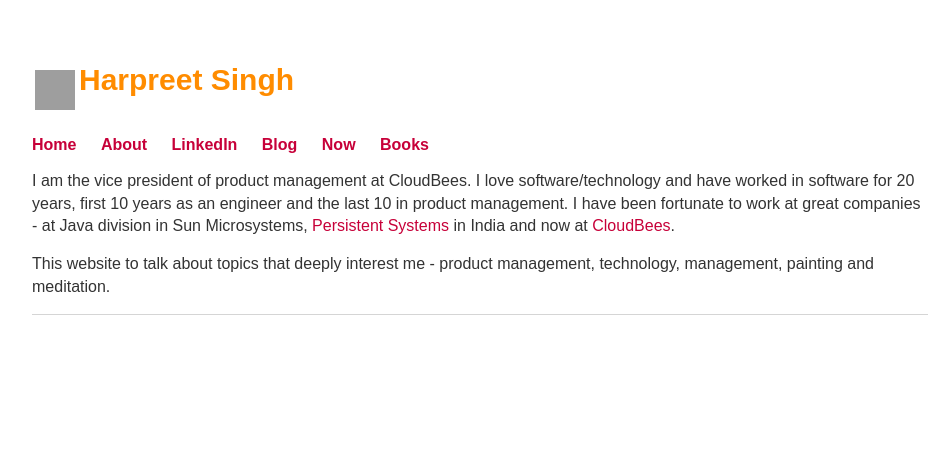
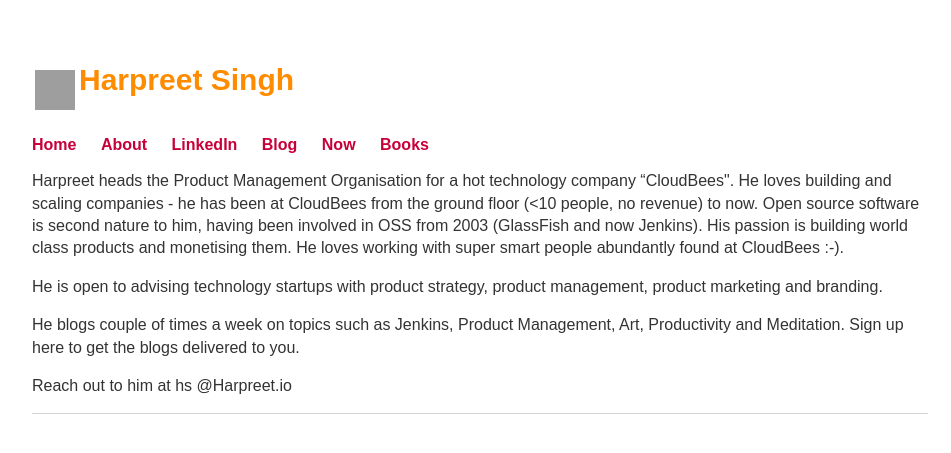
Before and after one commit to harpreetsingh/harpreetsingh.github.io, a Jekyll site: the page built from index.html, in a window 1280 px wide. Shown: the top 453 px of the page, without its empty margins (160-1111 px from the left). Built offline with Jekyll 4.4.1, drawn with Linux system fonts in a browser that asks for light colours; grey boxes are pictures that could not be loaded.

Commit message:
short bio

```diff
--- a/index.html
+++ b/index.html
@@ -3,15 +3,28 @@
 title: Harpreet Singh
 ---
 <p class="intro">
-     I am the vice president of product management at CloudBees. I
-     love software/technology and have worked in software for 20
-     years, first 10 years as an engineer and the last 10 in product
-     management. I have been fortunate to work at great companies - at
-     Java division in Sun Microsystems, <a href="https://www.persistent.com/">Persistent Systems</a> in India
-     and now at <a href="http://www.cloudbees.com">CloudBees</a>.
+  Harpreet heads the Product Management Organisation for a hot
+  technology company “CloudBees". He loves building and scaling
+  companies - he has been at CloudBees from the ground floor
+  (<10 people, no revenue) to now. Open source software is second
+  nature to him, having been involved in OSS from 2003 (GlassFish and
+  now Jenkins). His passion is building world class products and
+  monetising them. He loves working with super smart people abundantly
+  found at CloudBees :-).
+       </p>
+
+<p class="intro">
+ He is open to advising technology startups with product strategy,
+ product management, product marketing and branding.
 </p>
+
 <p class="intro">
-     This website to talk about topics that deeply interest me -
-     product management, technology, management, painting and
-     meditation.
+
+ He blogs couple of times a week on topics such as Jenkins, Product
+ Management, Art, Productivity and Meditation. Sign up here to get the
+ blogs delivered to you.
 </p>
+
+<p class="intro">
+  Reach out to him at hs @Harpreet.io
+  </p>
```
